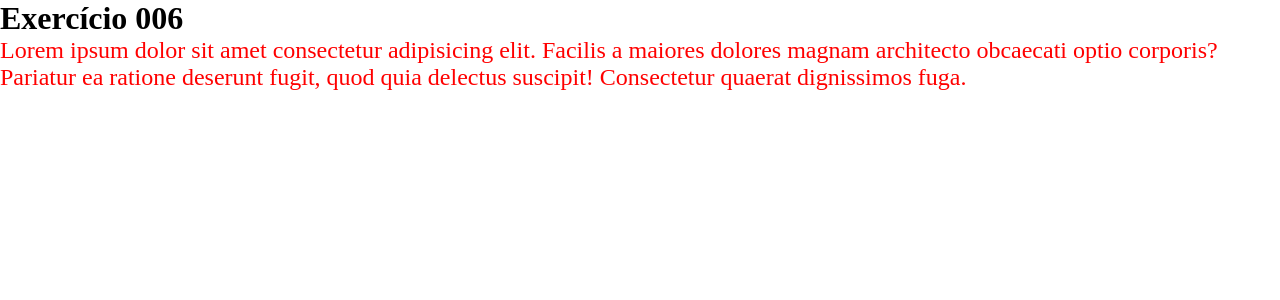
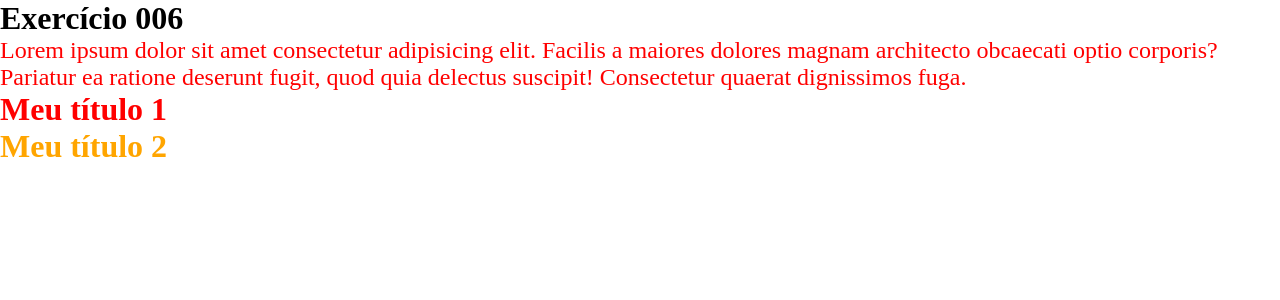
Before and after one commit to johnnyofoco/estudosFrontEnd, a PHP site: page /ex006.html in a window 1280 px wide. Shown: the top 300 px of the page. Run offline with PHP 8.4, Linux system fonts and the light colour scheme.

Commit message:
exercício 006

```diff
--- a/ex006.html
+++ b/ex006.html
@@ -14,6 +14,13 @@
     <p>Lorem ipsum dolor sit amet consectetur adipisicing elit. Facilis a maiores dolores magnam architecto obcaecati
         optio corporis? Pariatur ea ratione deserunt fugit, quod quia delectus suscipit! Consectetur quaerat dignissimos
         fuga.</p>
+
+    <div id="div1" class="divs">
+        <h1>Meu título 1</h1>
+    </div>
+    <div id="div2" class="divs">
+        <h1>Meu título 2</h1>
+    </div>
 </body>
 
 </html>
--- a/style006.css
+++ b/style006.css
@@ -9,3 +9,11 @@ p{
     font-size: 24px;
     color:red;
 }
+
+#div1 > h1{  /* O sinal de >, indica que apenas o elemento filho receberá os atributos*/
+    color: red;
+}
+
+.divs h1{
+    color: orange;
+}
```
